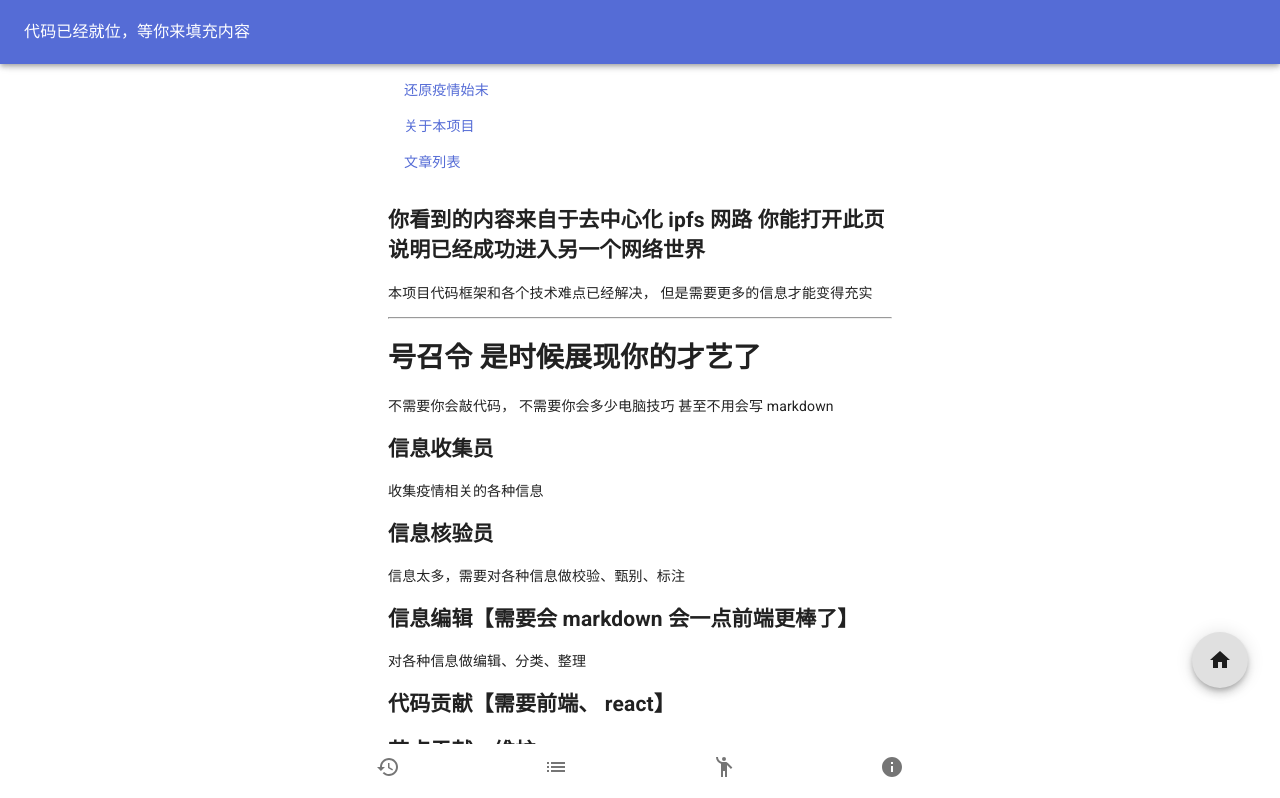
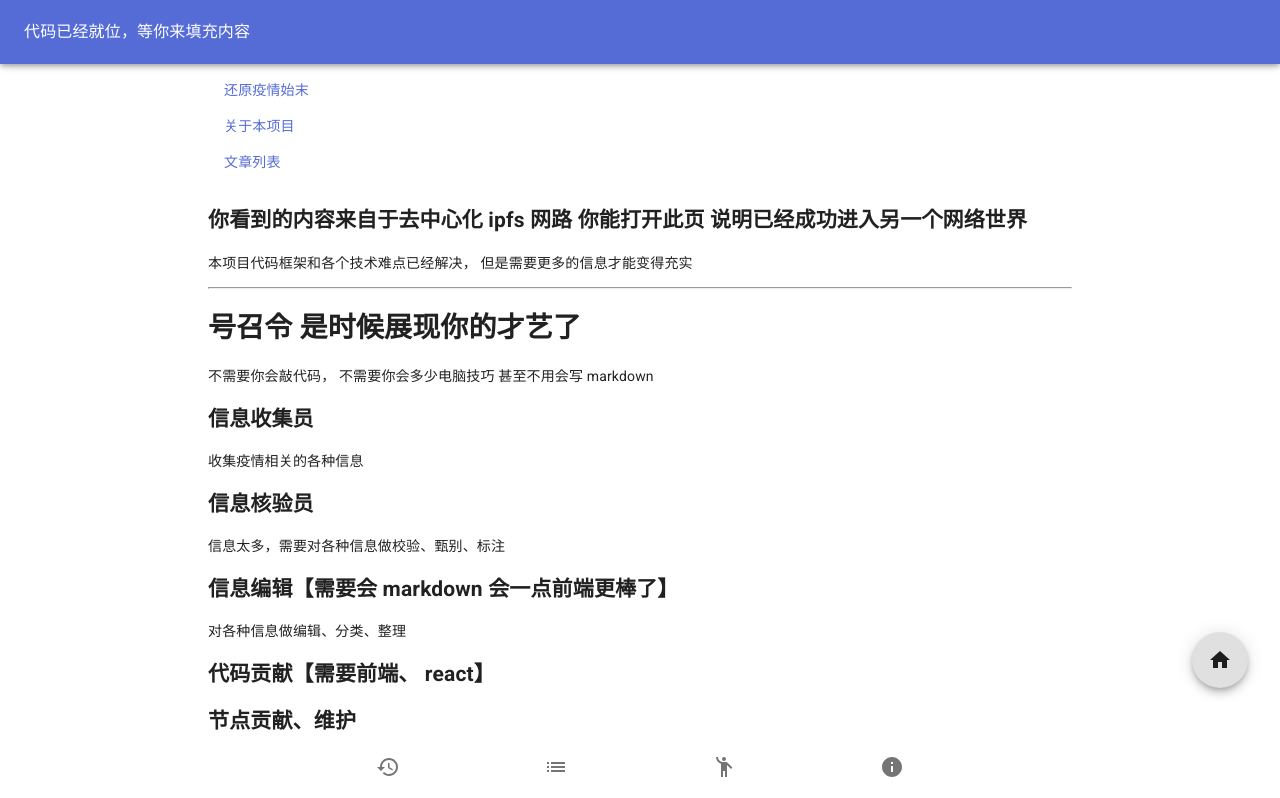
Before and after one commit to DnCov/transparent-info, a Next.js app in the folder packages/transparent-info-app/: page / in a window 1280 px wide. Shown: the top 798 px of the page. Built offline with nearby package versions, Linux system fonts and the light colour scheme.

Commit message:
fix diffrent screen size

```diff
--- a/packages/transparent-info-app/components/Layout.tsx
+++ b/packages/transparent-info-app/components/Layout.tsx
@@ -1,7 +1,7 @@
 import * as React from 'react';
 import Link from '../src/Link';
 import Head from 'next/head';
-import { AppBar, Toolbar, Typography, Theme, Container } from '@material-ui/core';
+import { AppBar, Toolbar, Typography, Theme, Container, useMediaQuery } from '@material-ui/core';
 import { Footer } from './Footer';
 import { makeStyles, createStyles } from '@material-ui/core/styles';
 import { BottomNav } from './BottomNav';
@@ -28,6 +28,7 @@ const Layout: React.FunctionComponent<Props> = ({
   toolbar = null,
 }) => {
   const classes = useStyles();
+  const islargeScreen = useMediaQuery((theme: Theme) => theme.breakpoints.between('lg', 'xl'));
   return (
     <>
       <Head>
@@ -58,7 +59,7 @@ const Layout: React.FunctionComponent<Props> = ({
       </AppBar>
 
       <main className={classes.main}>
-        <Container maxWidth="sm">{children}</Container>
+        <Container maxWidth={islargeScreen ? 'md' : 'sm'}>{children}</Container>
       </main>
       <footer>
         <Footer />
--- a/packages/transparent-info-app/pages/event.tsx
+++ b/packages/transparent-info-app/pages/event.tsx
@@ -34,14 +34,12 @@ export default () => {
 
   return (
     <Layout title="新型冠状病毒突发事件发展路线| 注意 本篇信息暂未全部证实  需要你来完善和更正">
-      <Container>
       <TimeLineEvent sortBy={sortBy} />
       <Tooltip title={sortBy !== SortBy.Asc ? '改为时间发生的顺序' : '最近发生优先展示'}>
         <Fab onClick={changeSort} className={classes.fab}>
           <SortIcon color={sortBy === SortBy.Asc ? 'secondary' : 'primary'} />
         </Fab>
       </Tooltip>
-      </Container>
     </Layout>
   );
 };
```
Lines whose indentation alone changed are shown as unchanged.
